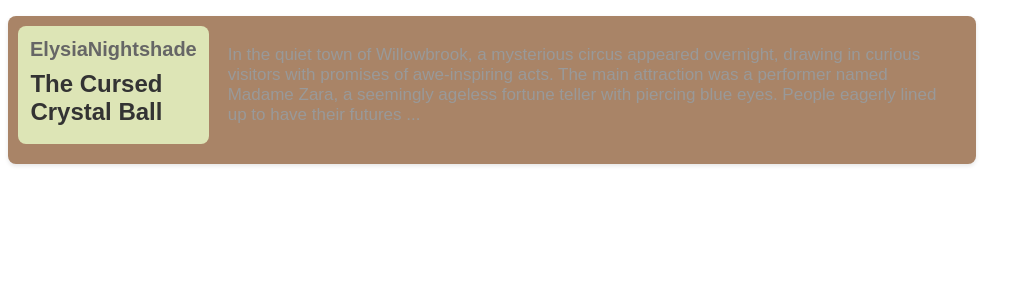
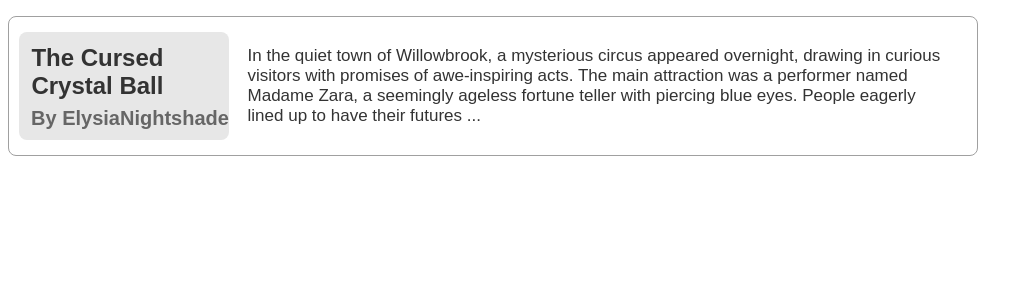
Before and after one commit to Xize-Wu/storyapp, a Next.js app: page /story in a window 1280 px wide. Shown: the top 300 px of the page, without its empty margins (0-1033 px from the left). Built offline with nearby package versions, Linux system fonts and the light colour scheme.

Commit message:
adjust css for story component

```diff
--- a/pages/story.js
+++ b/pages/story.js
@@ -16,8 +16,8 @@ const Story = () => {
   return (
     <ul className={styles.story_item}>
       <div className={styles.byline}>
-      <div className={styles.username}>{username}</div>
       <div className={styles.title}>{title}</div>
+      <div className={styles.username}>By {username}</div>
       </div>
       <div className={styles.abbr}>{abbr}</div>
     </ul>
--- a/styles/story.module.css
+++ b/styles/story.module.css
@@ -1,21 +1,27 @@
 .story_item {
   font-family: Arial, sans-serif;
   list-style: none;
-  background-color:#a98467;
+  /* background-color:#a98467; */
   padding: 10px;
   margin-bottom: 20px;
   display: flex;
   justify-content: center; /* Horizontally center */
+  align-items: center;
   width: 75%;
   border-radius: 8px;
-  box-shadow: 0 2px 4px rgba(0, 0, 0, 0.1);
+  background-color: transparent;
+  border-color: #a0a0a0;
+  border-width: 1px;
+  border-style: solid; /* Add border style */
 }
 
 .byline {
-  background-color: #dde5b6;
+  align-items: center;
+  background-color: #e7e7e7;
   padding: 10px;
   border-radius: 8px;
-  margin-bottom: 10px;
+  /* display: flex; */
+  width:20%
 }
 
 .title {
@@ -32,12 +38,16 @@
   color: #666;
   margin-bottom: 5px;
   padding: 0.1em;
+  display: inline;
+  white-space: nowrap;
+
 }
 
 .abbr {
+  align-items: center;
   /* background-color: #3d5a80; */
   padding: 2%;
   font-size: 17px;
-  color: #999;
+  color: #333;
   border-radius: 8px;
 }
```
Also changed, not shown: components/RightSideBar/login.js (+10 -0 lines).
